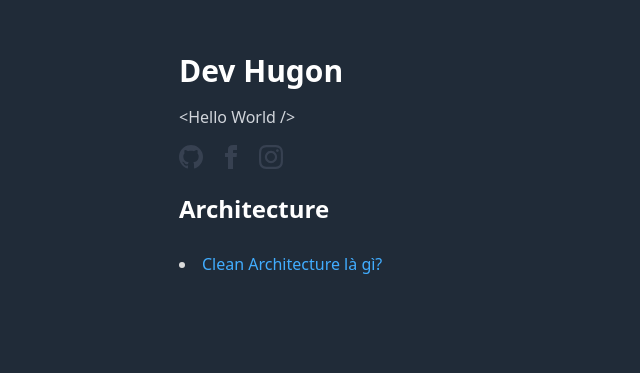
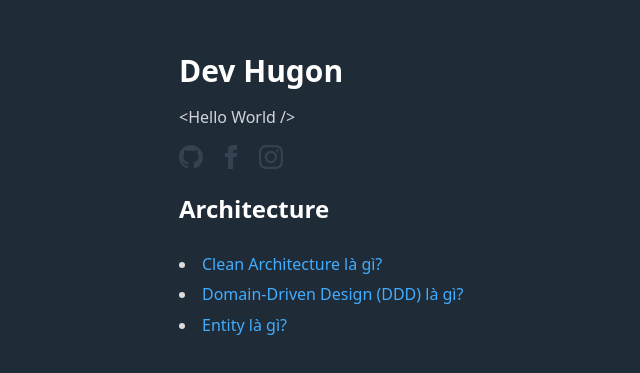
Before and after one commit to toilahuongg/toilahuongg.github.io, a Next.js app: page / in a window 1280 px wide. Shown: the part 103-476 px from the top of the page, without its empty margins (93-733 px from the left). Built offline with nearby package versions, Linux system fonts and the light colour scheme.

Commit message:
update blogs

```diff
--- a/app/page.tsx
+++ b/app/page.tsx
@@ -7,7 +7,14 @@ export default function Home() {
       title: "Clean Architecture là gì?",
       slug: "clean-architecture-la-gi",
     },
-
+    {
+      title: "Domain-Driven Design (DDD) là gì?",
+      slug: "domain-driven-design-la-gi",
+    },
+    {
+      title: "Entity là gì?",
+      slug: "entity-la-gi",
+    },
   ]
   return (
     <div>
```
